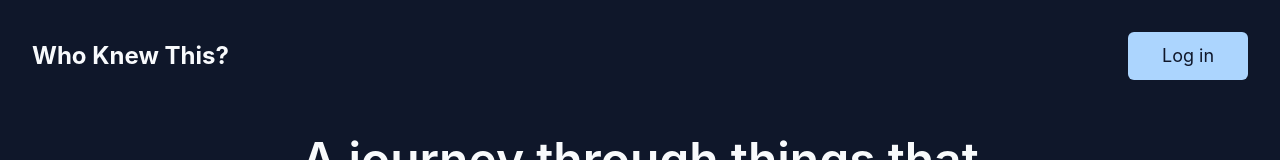
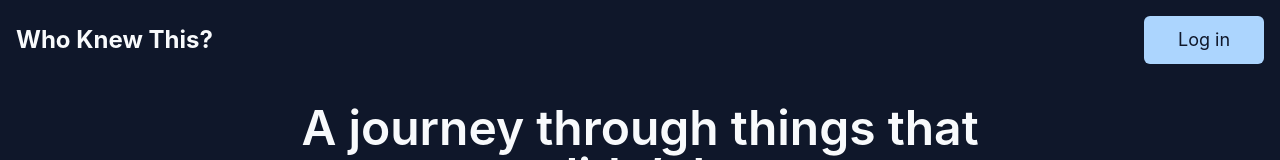
Before and after one commit to WhoKnewThis/who-knew-this-front, a React (Create React App) app: page / in a window 1280 px wide. Shown: the top 160 px of the page. Built offline with nearby package versions, Linux system fonts and the light colour scheme; no server answers.

Commit message:
delete empty space

```diff
--- a/src/components/Header.tsx
+++ b/src/components/Header.tsx
@@ -7,10 +7,8 @@ const Header = () => {
   return (
     <header className="bg-bg-primary font-italic text-text-primary p-4 shadow flex justify-between items-center">
       <button onClick={()=>navigate("/")}
-        className="text-2xl font-bold p-4">Who Knew This?</button>
-      <div className='p-4'>
-        <LoginBtn/>
-      </div>
+        className="text-2xl font-bold">Who Knew This?</button>
+      <LoginBtn/>
     </header>
   );
 };
```
